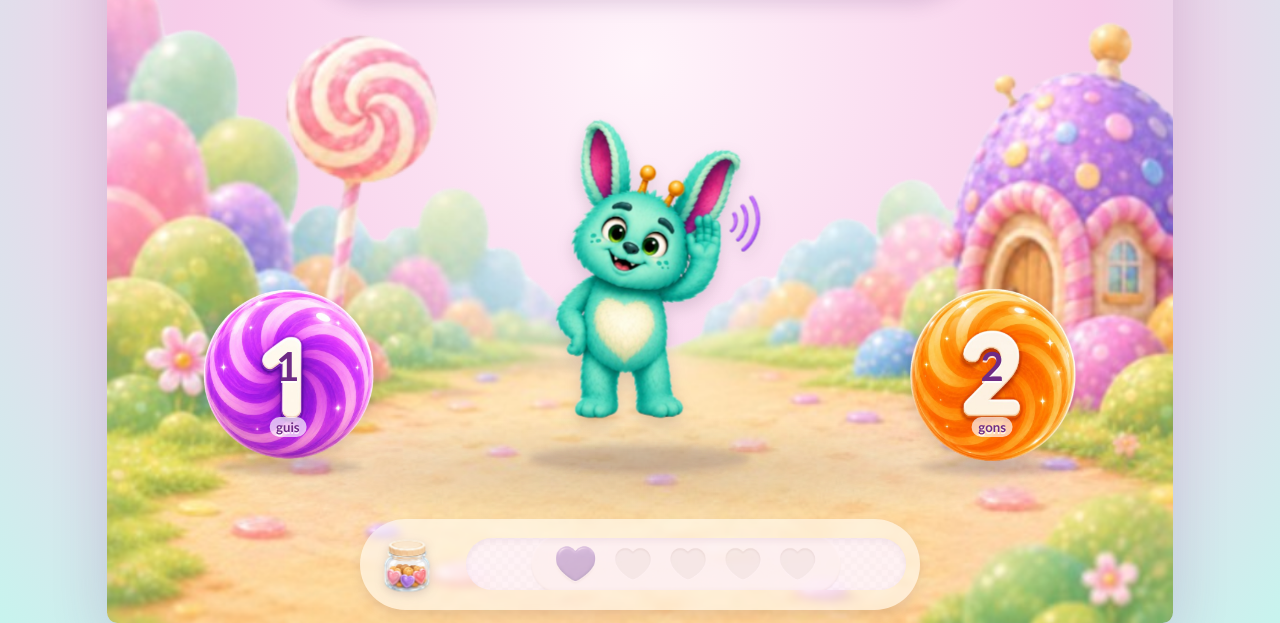
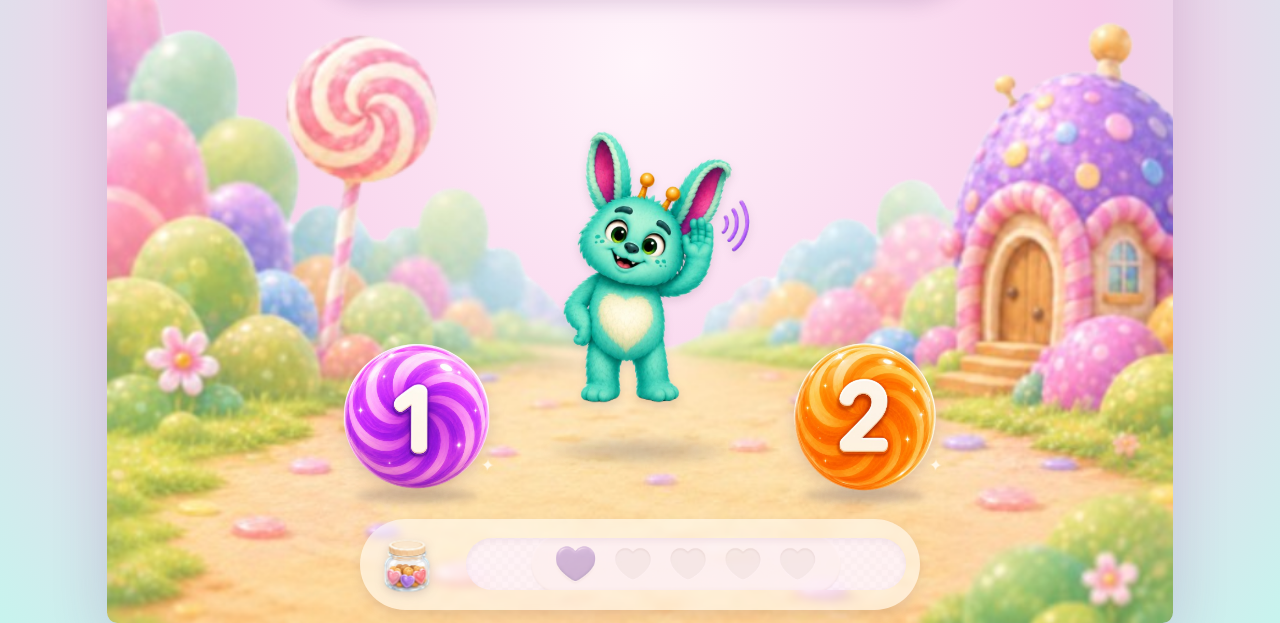
Before and after one commit to hobbit12b/rijmmonster, a website with bundled scripts: page index.html in a window 1280 px wide. Shown: the part 177-800 px from the top of the page. Built offline with nearby package versions, Linux system fonts and the light colour scheme.

Commit message:
Polish rhyme prompt layout and audio cues

```diff
--- a/src/components/AnswerButton.css
+++ b/src/components/AnswerButton.css
@@ -1,6 +1,6 @@
 .answer-button {
   position: relative;
-  width: clamp(138px, 22%, 230px);
+  width: clamp(170px, 27.5%, 292px);
   aspect-ratio: 1;
   border: 0;
   padding: 0;
@@ -8,20 +8,20 @@
   cursor: pointer;
   pointer-events: auto;
   transform-origin: 50% 96%;
-  transition: transform 145ms ease, filter 145ms ease, opacity 145ms ease;
+  transition: transform 180ms ease, filter 180ms ease, opacity 180ms ease;
 }
 
 .answer-button::after {
   content: '';
   position: absolute;
-  left: 13%;
-  right: 13%;
-  bottom: 1%;
-  height: 8%;
+  left: 14%;
+  right: 14%;
+  bottom: 0.5%;
+  height: 9%;
   z-index: 0;
   border-radius: 50%;
-  background: rgba(87, 65, 84, 0.2);
-  filter: blur(0.4vmin);
+  background: rgba(87, 65, 84, 0.22);
+  filter: blur(0.45vmin);
 }
 
 .answer-button img {
@@ -49,6 +49,11 @@
   cursor: default;
 }
 
+.answer-button--speaking {
+  animation: speaking-pop 760ms ease-in-out infinite alternate;
+  filter: brightness(1.06) saturate(1.08);
+}
+
 .answer-button--correct {
   animation: correct-pop 620ms ease;
 }
@@ -57,30 +62,74 @@
   animation: gentle-wobble 620ms ease;
 }
 
-.answer-number,
-.debug-label {
+.button-sparkles {
   position: absolute;
-  z-index: 2;
-  left: 50%;
-  transform: translateX(-50%);
-  color: #6e2b85;
-  text-shadow: 0 0.2vmin 0 rgba(255, 255, 255, 0.8);
+  inset: 4% -7% auto;
+  z-index: 3;
+  display: flex;
+  justify-content: space-between;
+  color: #fffaf1;
+  font-size: clamp(1.2rem, 2.5vmin, 2rem);
+  line-height: 1;
+  opacity: 0;
+  text-shadow:
+    0 0 0.35rem rgba(255, 255, 255, 0.95),
+    0 0 0.75rem rgba(255, 218, 84, 0.85),
+    0 0 1.1rem rgba(185, 83, 255, 0.75);
   pointer-events: none;
 }
 
-.answer-number {
-  top: 32%;
-  font-size: clamp(2.2rem, 5vmin, 4.4rem);
-  font-weight: 900;
+.answer-button::before {
+  content: '✦';
+  position: absolute;
+  right: 4%;
+  bottom: 17%;
+  z-index: 3;
+  color: #fffdf3;
+  font-size: clamp(1rem, 2vmin, 1.7rem);
+  opacity: 0.78;
+  text-shadow: 0 0 0.65rem rgba(255, 222, 89, 0.9), 0 0 1rem rgba(255, 255, 255, 0.9);
+  pointer-events: none;
+  animation: tiny-twinkle 1.8s ease-in-out infinite alternate;
 }
 
-.debug-label {
-  bottom: 20%;
-  padding: 0.18em 0.5em;
-  border-radius: 999px;
-  font-size: clamp(0.78rem, 1.65vmin, 1.08rem);
-  font-weight: 800;
-  background: rgba(255, 255, 255, 0.68);
+.answer-button--speaking .button-sparkles,
+.answer-button:not(:disabled):hover .button-sparkles,
+.answer-button:not(:disabled):focus-visible .button-sparkles {
+  opacity: 1;
+  animation: sparkle-dance 760ms ease-in-out infinite alternate;
+}
+
+@keyframes speaking-pop {
+  from {
+    transform: translateY(0) scale(1);
+  }
+
+  to {
+    transform: translateY(-2.2%) scale(1.075);
+  }
+}
+
+@keyframes sparkle-dance {
+  from {
+    transform: translateY(0) rotate(-4deg) scale(0.96);
+  }
+
+  to {
+    transform: translateY(-8%) rotate(5deg) scale(1.07);
+  }
+}
+
+@keyframes tiny-twinkle {
+  from {
+    transform: scale(0.86) rotate(-8deg);
+    opacity: 0.48;
+  }
+
+  to {
+    transform: scale(1.1) rotate(8deg);
+    opacity: 0.9;
+  }
 }
 
 @keyframes correct-pop {
--- a/src/components/AnswerButton.ts
+++ b/src/components/AnswerButton.ts
@@ -5,24 +5,27 @@
   option: AnswerOption;
   index: number;
   disabled?: boolean;
-  showDebugLabel?: boolean;
+  isSpeaking?: boolean;
   feedback?: 'correct' | 'wrong' | null;
   onChoose: () => void;
 };
 
-export function AnswerButton({ option, index, disabled = false, showDebugLabel = false, feedback = null, onChoose }: AnswerButtonProps) {
+export function AnswerButton({ option, index, disabled = false, isSpeaking = false, feedback = null, onChoose }: AnswerButtonProps) {
   const assetNumber = Math.min(index + 1, 3);
-  const button = createElement('button', `answer-button answer-button--${index + 1} ${feedback ? `answer-button--${feedback}` : ''}`);
+  const classNames = [
+    'answer-button',
+    `answer-button--${index + 1}`,
+    isSpeaking ? 'answer-button--speaking' : '',
+    feedback ? `answer-button--${feedback}` : '',
+  ]
+    .filter(Boolean)
+    .join(' ');
+  const button = createElement('button', classNames);
   button.type = 'button';
   button.disabled = disabled;
-  button.setAttribute('aria-label', `Antwoord ${index + 1}`);
+  button.setAttribute('aria-label', `Antwoord ${index + 1}: ${option.label}`);
+  button.append(createElement('span', 'button-sparkles', '✦ ✧ ✦'));
   button.append(createImage(`/assets/knop_${assetNumber}.png`));
-  button.append(createElement('span', 'answer-number', String(index + 1)));
-
-  if (showDebugLabel) {
-    button.append(createElement('span', 'debug-label', option.label));
-  }
-
   button.addEventListener('click', onChoose);
   return button;
 }
--- a/src/components/GameScreen.css
+++ b/src/components/GameScreen.css
@@ -25,18 +25,6 @@
   height: 100%;
   object-fit: cover;
   z-index: 0;
-}
-
-.ground-shadow {
-  position: absolute;
-  left: 10%;
-  right: 10%;
-  bottom: 12.5%;
-  height: 13%;
-  border-radius: 50%;
-  background: radial-gradient(ellipse, rgba(121, 95, 112, 0.22) 0%, rgba(121, 95, 112, 0.08) 45%, transparent 72%);
-  filter: blur(0.3vmin);
-  z-index: 1;
 }
 
 .corner-button {
@@ -74,7 +62,7 @@
 
 .play-area {
   position: absolute;
-  inset: 28% 4% 16%;
+  inset: 29% 4% 15%;
   z-index: 3;
   display: grid;
   place-items: end center;
@@ -83,9 +71,9 @@
 
 .answer-row {
   position: absolute;
-  left: 4%;
-  right: 4%;
-  bottom: 4%;
+  left: 18.5%;
+  right: 18.5%;
+  bottom: -0.2%;
   display: flex;
   justify-content: space-between;
   align-items: flex-end;
--- a/src/components/GameScreen.ts
+++ b/src/components/GameScreen.ts
@@ -6,7 +6,6 @@
 import { Monster, type MonsterPose } from './Monster.js';
 import { ProgressBar } from './ProgressBar.js';
 
-const SHOW_DEBUG_LABELS = true;
 const LISTENING_GAP_MS = 420;
 const FEEDBACK_MS = 620;
 const NEXT_ROUND_DELAY_MS = 120;
@@ -22,6 +21,7 @@
   private monsterPose: MonsterPose = 'idle';
   private isPlayingAudio = false;
   private selectedAnswer: number | null = null;
+  private activeSpokenOption: number | null = null;
   private feedback: Feedback = null;
 
   constructor(root: HTMLElement) {
@@ -59,7 +59,18 @@
   private finishListening() {
     this.setState(() => {
       this.isPlayingAudio = false;
+      this.activeSpokenOption = null;
       this.monsterPose = 'idle';
+    });
+  }
+
+  private speakQuestion() {
+    this.setState(() => {
+      this.activeSpokenOption = null;
+    });
+
+    this.speech.speak(`Welk woord klinkt hetzelfde aan het eind als ${this.task.prompt}?`, {
+      onEnd: () => this.queueTimer(() => this.speakOptionsFrom(0), LISTENING_GAP_MS),
     });
   }
 
@@ -71,41 +82,47 @@
       return;
     }
 
-    this.speech.speak(option.label, {
+    this.setState(() => {
+      this.activeSpokenOption = index;
+    });
+
+    const optionText = index === 0 ? `${this.task.prompt} ${option.label}` : `of ${this.task.prompt} ${option.label}`;
+
+    this.speech.speak(optionText, {
       onEnd: () => this.queueTimer(() => this.speakOptionsFrom(index + 1), LISTENING_GAP_MS),
     });
   }
+
+  private playFullPrompt = () => {
+    this.speech.speak(this.task.prompt, {
+      onEnd: () => this.queueTimer(() => this.speakQuestion(), LISTENING_GAP_MS),
+    });
+  };
 
   private playRoundAudio = () => {
     this.clearTimers();
     this.setState(() => {
       this.feedback = null;
       this.selectedAnswer = null;
+      this.activeSpokenOption = null;
       this.isPlayingAudio = true;
       this.monsterPose = 'listening';
     });
 
-    this.speech.speak(this.task.prompt, {
-      onEnd: () => this.queueTimer(() => this.speakOptionsFrom(0), LISTENING_GAP_MS),
-    });
+    this.playFullPrompt();
   };
-
 
   private replayPrompt = () => {
     this.clearTimers();
     this.setState(() => {
+      this.feedback = null;
+      this.selectedAnswer = null;
+      this.activeSpokenOption = null;
       this.isPlayingAudio = true;
       this.monsterPose = 'listening';
     });
 
-    this.speech.speak(this.task.prompt, {
-      onEnd: () => {
-        this.setState(() => {
-          this.isPlayingAudio = false;
-          this.monsterPose = 'idle';
-        });
-      },
-    });
+    this.playFullPrompt();
   };
 
   private chooseAnswer(index: number) {
@@ -119,6 +136,7 @@
     this.clearTimers();
     this.setState(() => {
       this.selectedAnswer = index;
+      this.activeSpokenOption = null;
       this.feedback = isCorrect ? 'correct' : 'wrong';
       this.monsterPose = isCorrect ? 'happy' : 'oops';
       this.isPlayingAudio = true;
@@ -134,6 +152,7 @@
               this.taskIndex = (this.taskIndex + 1) % gameData.length;
               this.feedback = null;
               this.selectedAnswer = null;
+              this.activeSpokenOption = null;
               this.monsterPose = 'idle';
               this.isPlayingAudio = false;
             });
@@ -142,6 +161,7 @@
             this.setState(() => {
               this.feedback = null;
               this.selectedAnswer = null;
+              this.activeSpokenOption = null;
               this.monsterPose = 'idle';
               this.isPlayingAudio = false;
             });
@@ -155,7 +175,6 @@
   private render() {
     const stage = createElement('div', 'game-stage');
     stage.append(createImage('/assets/achtergrond.png', '', 'background-layer'));
-    stage.append(createElement('div', 'ground-shadow'));
 
     const homeButton = createElement('button', 'corner-button corner-button--home');
     homeButton.type = 'button';
@@ -170,14 +189,14 @@
     const playArea = createElement('div', 'play-area');
     playArea.setAttribute('aria-live', 'polite');
 
-    const answerRow = createElement('div', 'answer-row answer-row--top');
+    const answerRow = createElement('div', 'answer-row');
     this.task.options.forEach((option, index) => {
       answerRow.append(
         AnswerButton({
           option,
           index,
           disabled: this.roundLocked,
-          showDebugLabel: SHOW_DEBUG_LABELS,
+          isSpeaking: this.activeSpokenOption === index,
           feedback: this.selectedAnswer === index ? this.feedback : null,
           onChoose: () => this.chooseAnswer(index),
         }),
--- a/src/components/Monster.css
+++ b/src/components/Monster.css
@@ -1,8 +1,9 @@
 .monster {
   position: relative;
   z-index: 3;
-  width: clamp(190px, 30%, 310px);
-  margin-bottom: 1.2%;
+  width: clamp(205px, 31%, 330px);
+  aspect-ratio: 1 / 1.18;
+  margin-bottom: 4.5%;
   pointer-events: none;
   transform-origin: 50% 100%;
   transition: transform 180ms ease;
@@ -11,42 +12,33 @@
 .monster::after {
   content: '';
   position: absolute;
-  left: 13%;
-  right: 13%;
-  bottom: 2%;
-  height: 7%;
+  left: 18%;
+  right: 18%;
+  bottom: -1.8%;
+  height: 8%;
   z-index: -1;
   border-radius: 50%;
-  background: rgba(90, 64, 84, 0.2);
-  filter: blur(0.45vmin);
+  background: radial-gradient(ellipse, rgba(84, 60, 76, 0.28) 0%, rgba(84, 60, 76, 0.16) 46%, transparent 72%);
+  filter: blur(0.5vmin);
 }
 
 .monster img {
   display: block;
   width: 100%;
-  height: auto;
+  height: 100%;
   object-fit: contain;
-  filter: drop-shadow(0 0.9vmin 1vmin rgba(71, 46, 74, 0.18));
+  object-position: 50% 100%;
+  filter: drop-shadow(0 0.55vmin 0.55vmin rgba(71, 46, 74, 0.14));
 }
 
 .monster--listening {
-  animation: listen-breathe 520ms ease-in-out infinite alternate;
+  transform: none;
 }
 
 .monster--happy {
-  transform: translateY(-1.5%) scale(1.045);
+  transform: translateY(-1.5%) rotate(1deg);
 }
 
 .monster--oops {
-  transform: rotate(-2deg) scale(0.985);
+  transform: rotate(-2deg);
 }
-
-@keyframes listen-breathe {
-  from {
-    transform: translateY(0) scale(1);
-  }
-
-  to {
-    transform: translateY(-1%) scale(1.015);
-  }
-}
```
